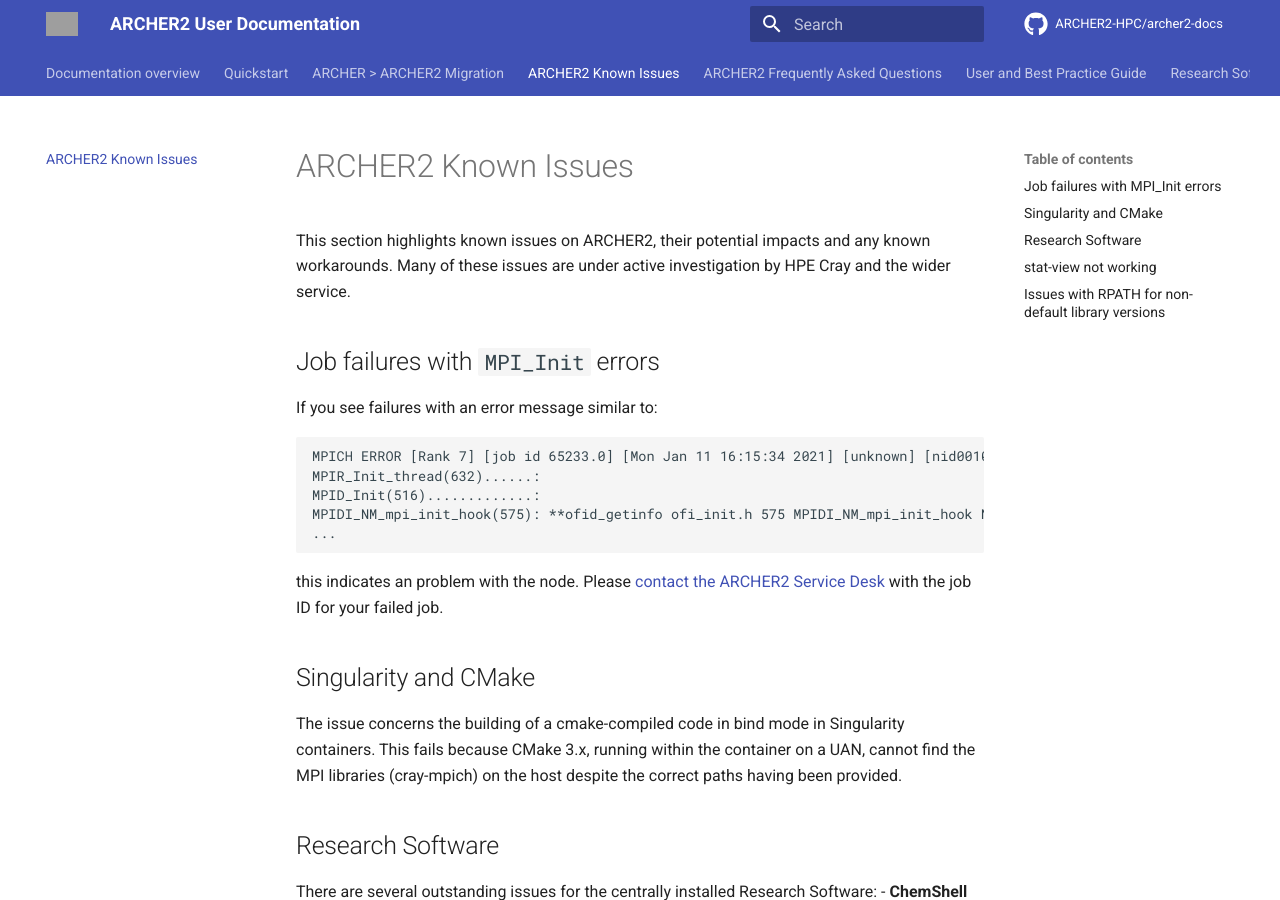
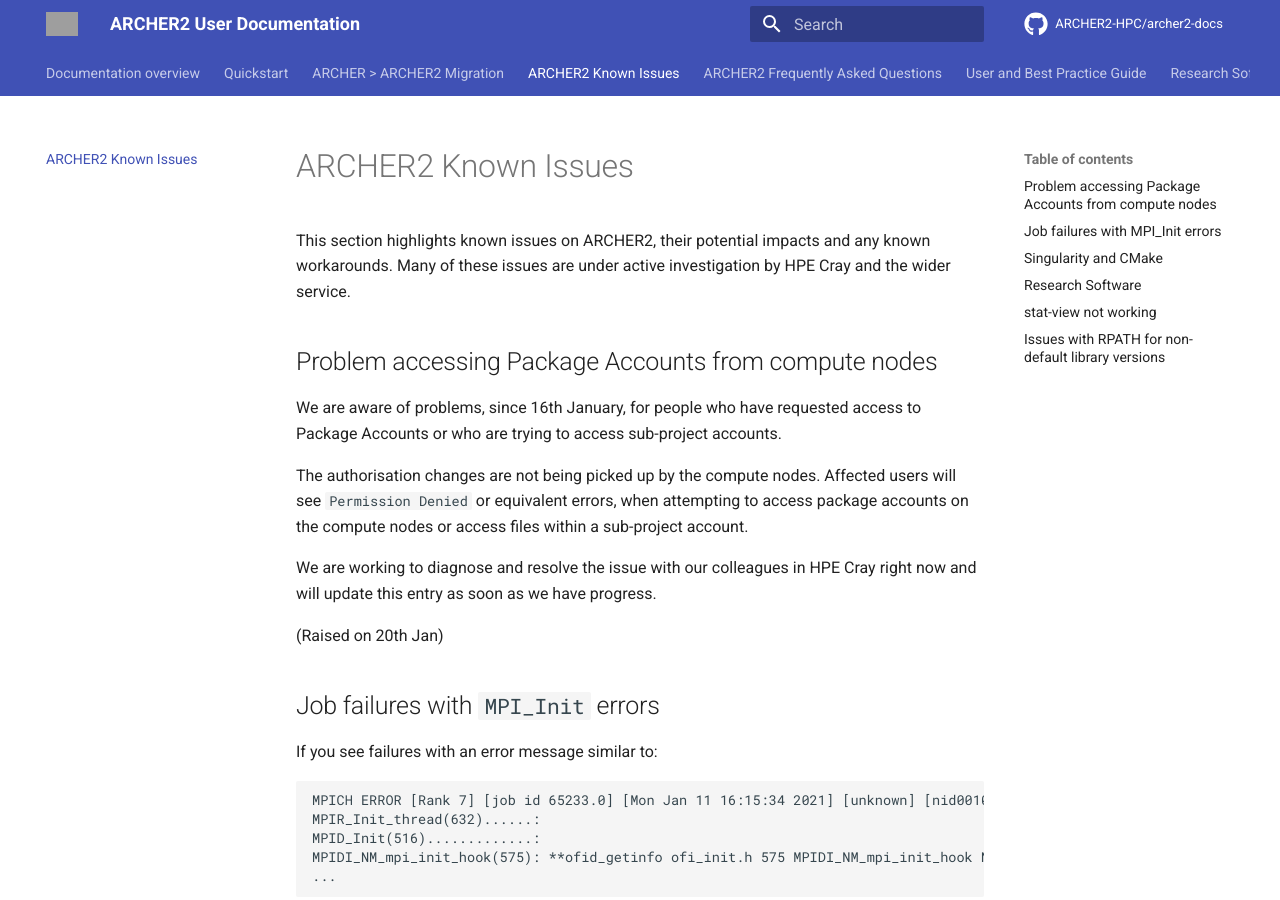
Before and after one commit to ARCHER2-HPC/archer2-docs, an MkDocs documentation site: the page built from docs/known-issues/index.md, in a window 1280 px wide and 900 px high. Built offline with MkDocs 1.6.1 and Material for MkDocs 9.7.7, drawn with Linux system fonts in a browser that asks for light colours; comment, search, counter and statistics services are not loaded; grey boxes are pictures that could not be loaded.

Commit message:
Issue with Package Accounts

```diff
--- a/docs/known-issues/index.md
+++ b/docs/known-issues/index.md
@@ -3,6 +3,18 @@
 This section highlights known issues on ARCHER2, their potential
 impacts and any known workarounds. Many of these issues are under
 active investigation by HPE Cray and the wider service.
+
+## Problem accessing Package Accounts from compute nodes
+
+We are aware of problems, since 16th January, for people who have requested access to Package Accounts or who are trying to access sub-project accounts.
+
+The authorisation changes are not being picked up by the compute nodes. Affected users will see `Permission Denied` or equivalent errors, when attempting to access package accounts on the compute nodes or access files within a sub-project account.
+
+We are working to diagnose and resolve the issue with our colleagues in HPE Cray right now and will update this entry as soon as we have progress.
+
+(Raised on 20th Jan)
+
+
 
 ## Job failures with `MPI_Init` errors
 
```
